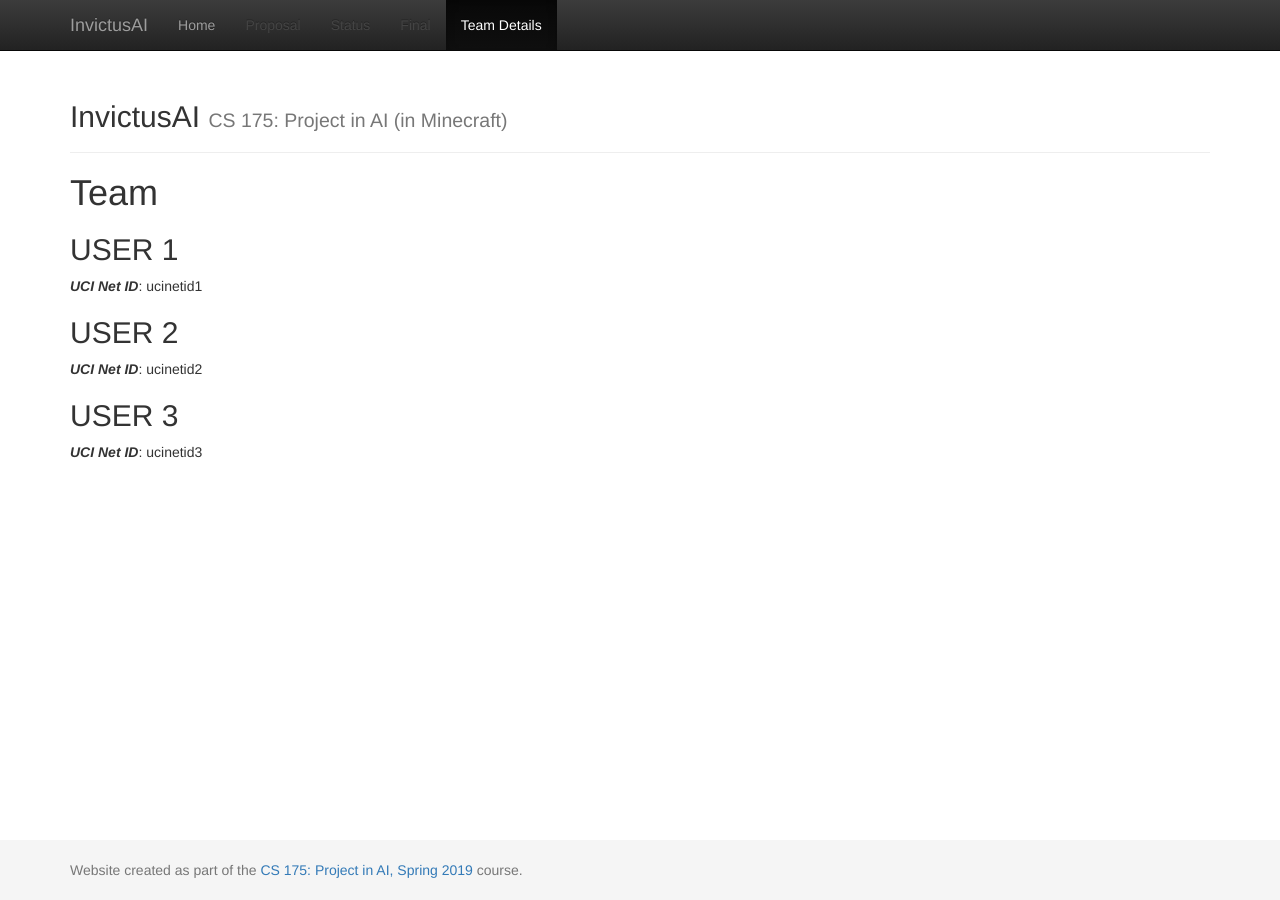
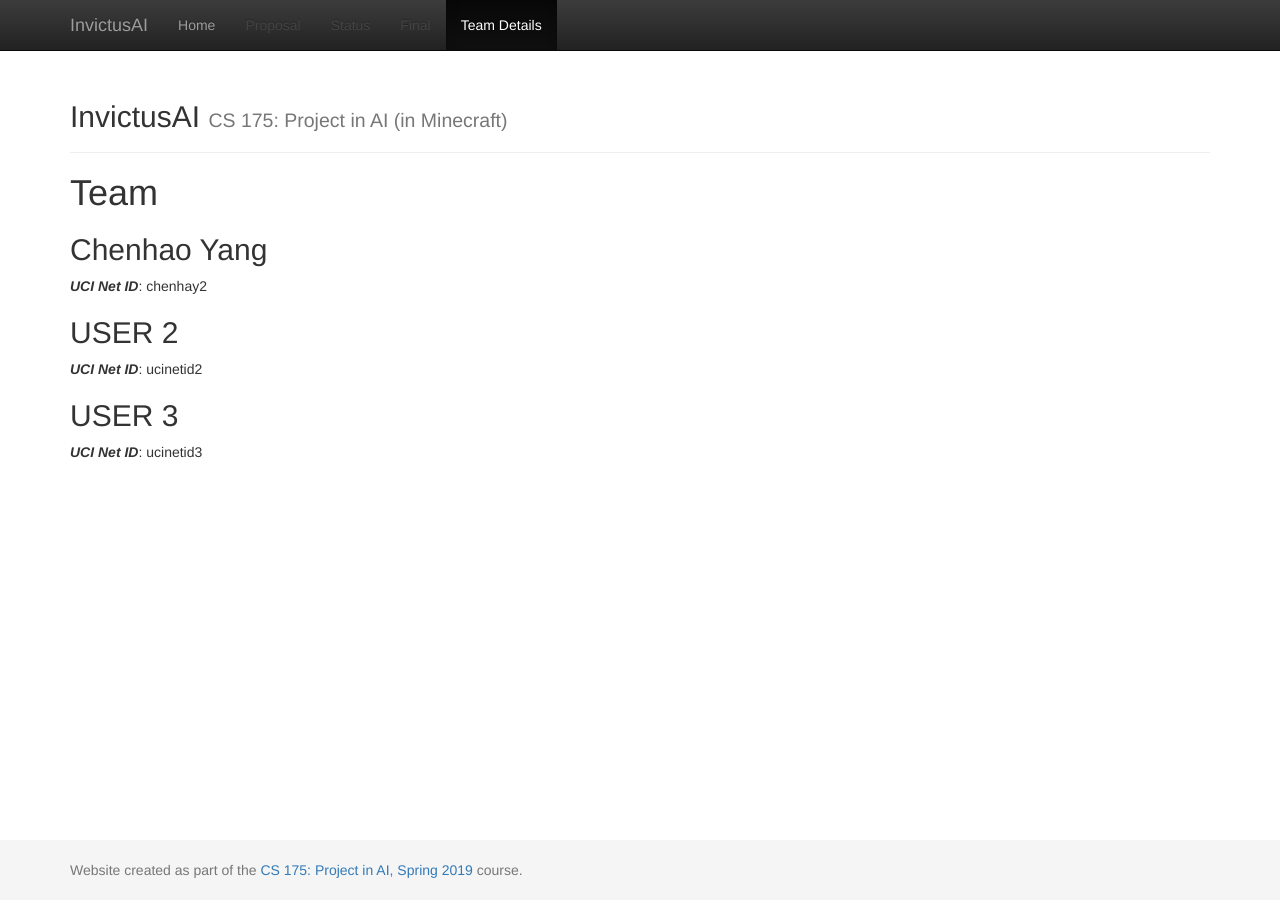
Before and after one commit to chenhaoy1/EnemyUnknown-Battlegrounds, a Jekyll site: the page built from docs/team.md, in a window 1280 px wide. Built offline with Jekyll 4.4.1, drawn with Linux system fonts in a browser that asks for light colours.

Commit message:
Update team.md

```diff
--- a/docs/team.md
+++ b/docs/team.md
@@ -6,8 +6,8 @@ title:  Team
 # {{ page.title }}
 
 
-## USER 1
-***UCI Net ID***: ucinetid1
+## Chenhao Yang
+***UCI Net ID***: chenhay2
 
 ## USER 2
 ***UCI Net ID***: ucinetid2
```
